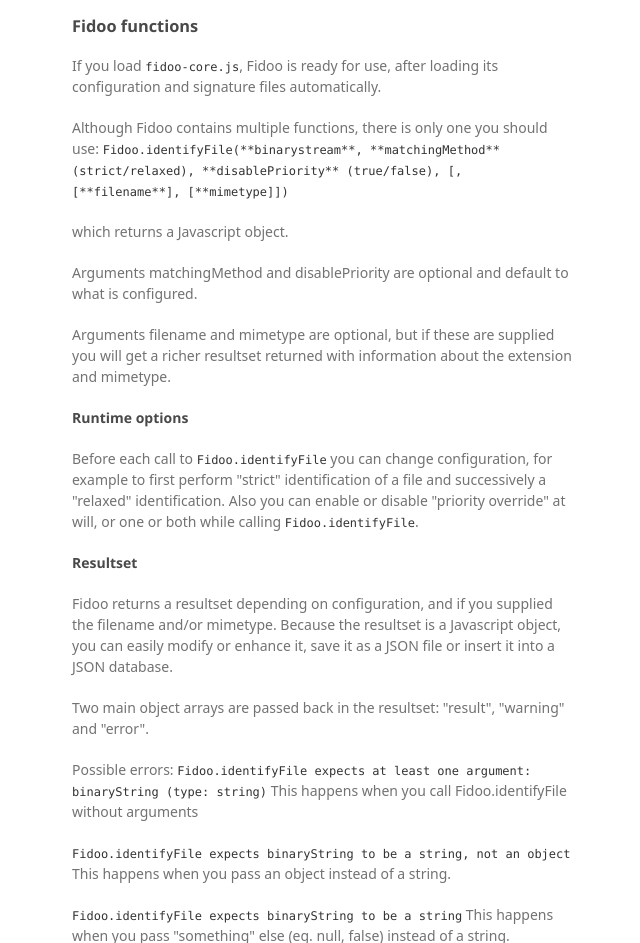
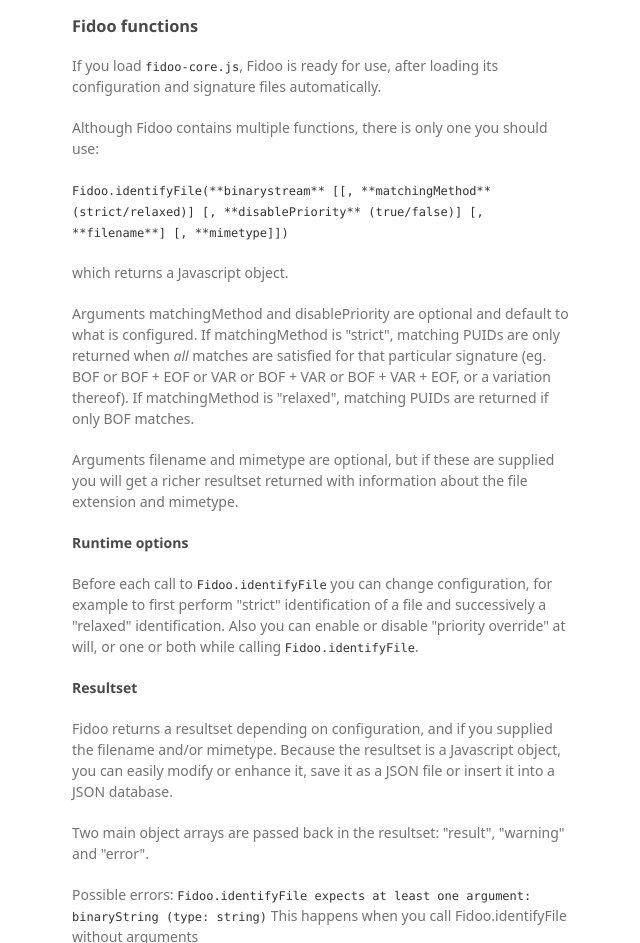
Before and after one commit to techmaurice/fidoo, a plain HTML site: page index.html in a window 1280 px wide. Shown: the part 958-1901 px from the top of the page, without its empty margins (498-1138 px from the left). Drawn offline with Linux system fonts and the light colour scheme; a web font is replaced by a local one.

```diff
--- a/index.html
+++ b/index.html
@@ -63,14 +63,17 @@
 
 <p>If you load <code>fidoo-core.js</code>, Fidoo is ready for use, after loading its configuration and signature files automatically.</p>
 
-<p>Although Fidoo contains multiple functions, there is only one you should use:
-<code>Fidoo.identifyFile(**binarystream**, **matchingMethod** (strict/relaxed), **disablePriority** (true/false), [, [**filename**], [**mimetype]])</code> </p>
+<p>Although Fidoo contains multiple functions, there is only one you should use:</p>
+
+<p><code>Fidoo.identifyFile(**binarystream** [[, **matchingMethod** (strict/relaxed)] [, **disablePriority** (true/false)] [, **filename**] [, **mimetype]])</code> </p>
 
 <p>which returns a Javascript object. </p>
 
-<p>Arguments matchingMethod and disablePriority are optional and default to what is configured. </p>
+<p>Arguments matchingMethod and disablePriority are optional and default to what is configured.
+If matchingMethod is "strict", matching PUIDs are only returned when <em>all</em> matches are satisfied for that particular signature (eg. BOF or BOF + EOF or VAR or BOF + VAR or BOF +  VAR + EOF, or a variation thereof).
+If matchingMethod is "relaxed", matching PUIDs are returned if only BOF matches.</p>
 
-<p>Arguments filename and mimetype are optional, but if these are supplied you will get a richer resultset returned with information about the extension and mimetype.</p>
+<p>Arguments filename and mimetype are optional, but if these are supplied you will get a richer resultset returned with information about the file extension and mimetype.</p>
 
 <h4>
 <a id="runtime-options" class="anchor" href="#runtime-options" aria-hidden="true"><span aria-hidden="true" class="octicon octicon-link"></span></a>Runtime options</h4>
```
Also changed, not shown: params.json (+1 -1 lines).
